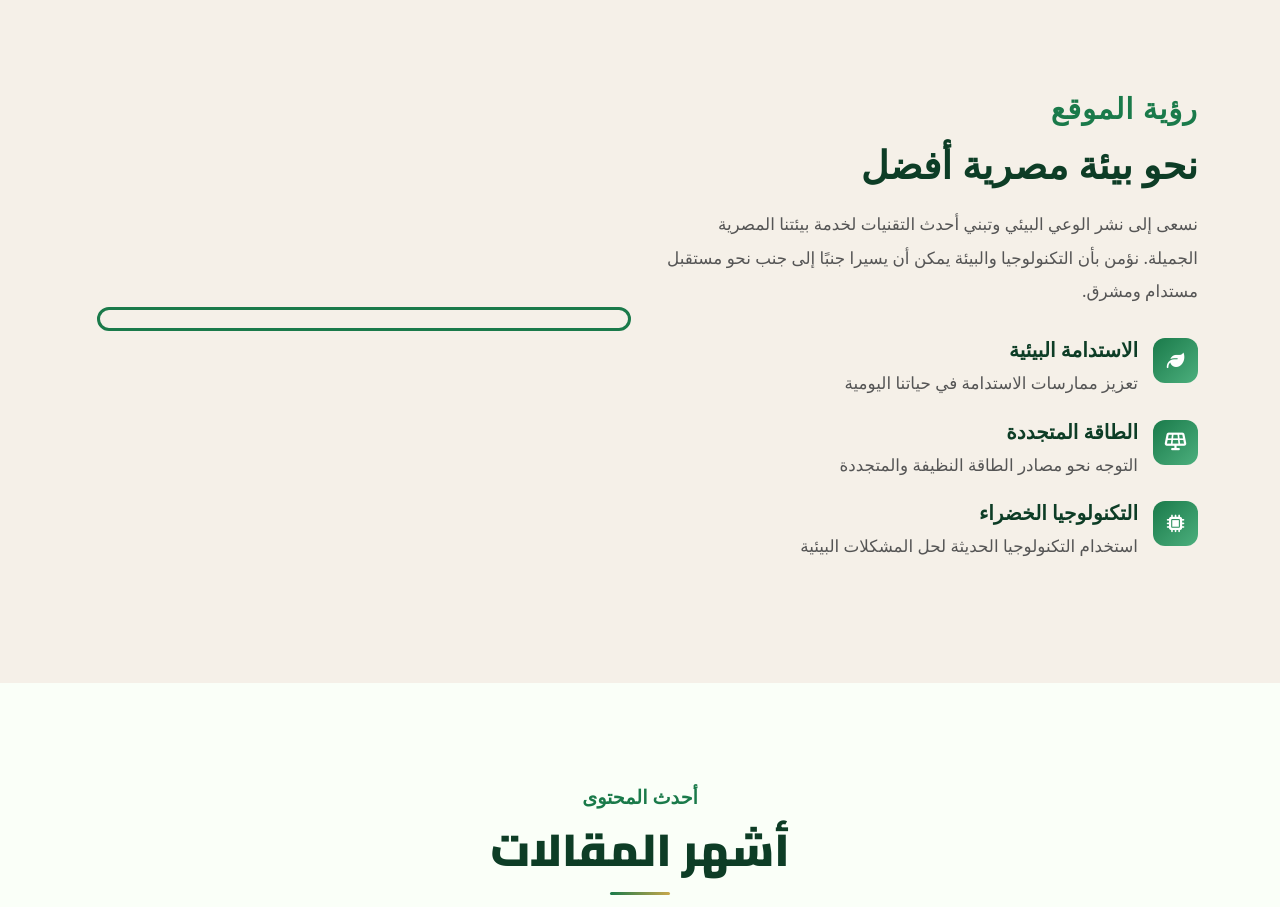
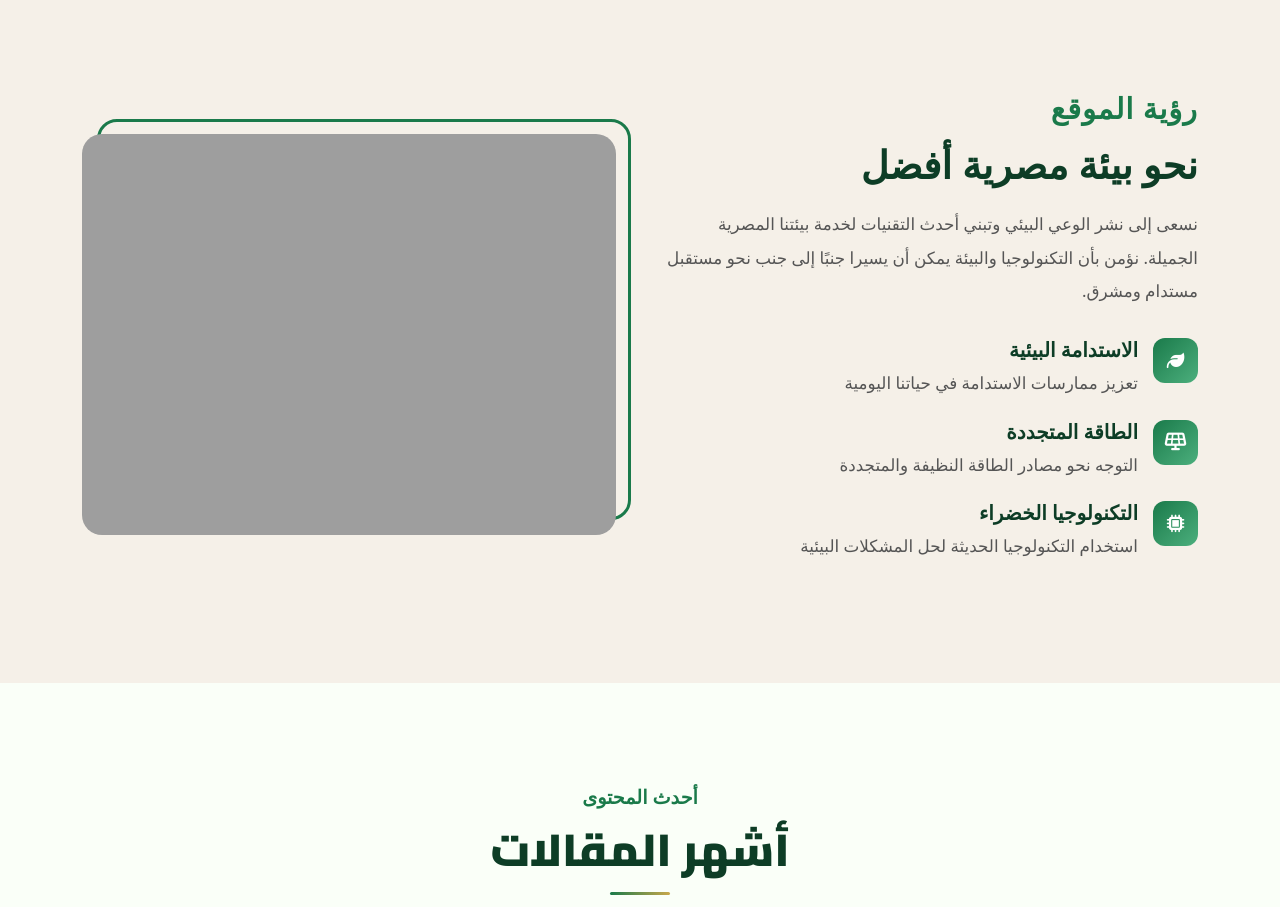
Before and after one commit to abdalrahmanashraf882/ECO-Egypt, a plain HTML site: page index.html in a window 1280 px wide. Shown: the part 940-1847 px from the top of the page. Drawn offline with nearby package versions, Linux system fonts and the light colour scheme; the site is published under a folder, as on GitHub Pages, so addresses that start at the root find nothing.

```diff
--- a/index.html
+++ b/index.html
@@ -145,7 +145,7 @@
                 </div>
                 <div class="col-lg-6">
                     <div class="info-image-wrapper">
-                        <img src="/IMGS/—Pngtree—focused young innovator using technology_16213674.jpg"
+                        <img src="IMGS/—Pngtree—focused young innovator using technology_16213674.jpg"
                         title="from => pngtree by @khurshidalamek"
                         alt="">
                     </div>
```
